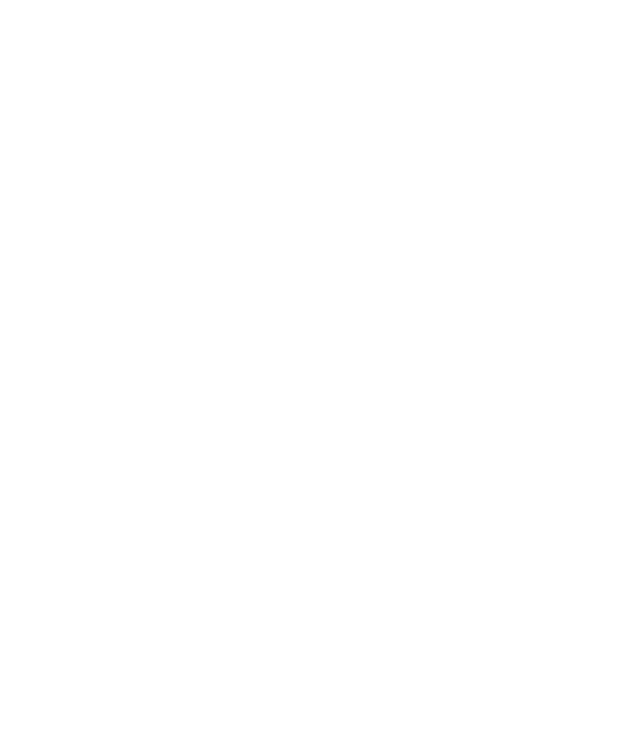
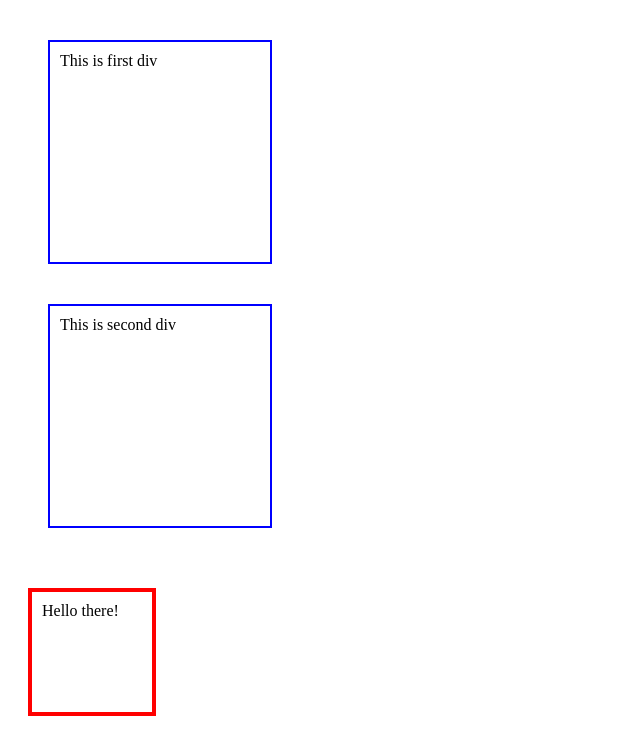
Before and after one commit to Ananya1830/Learning-CSS, a plain HTML site: page displayProperty0.2/index.html in a window 1280 px wide. Shown: the whole page, without its empty margins (0-640 px from the left). Drawn offline with Linux system fonts and the light colour scheme.

Commit message:
understood display properties.

```diff
--- a/displayProperty0.2/index.html
+++ b/displayProperty0.2/index.html
@@ -4,8 +4,44 @@
     <meta charset="UTF-8">
     <meta name="viewport" content="width=device-width, initial-scale=1.0">
     <title>Document</title>
+
+    <style>
+       div {
+        border: 2px solid blue;
+        width: 200px;
+        height: 200px;
+        margin: 40px;
+        padding: 10px;
+       }
+    /* Inline */
+       span {
+        border: 4px solid red;
+        height: 100px;
+        width: 100px; /* height, width, margin horizontal mai add hota hai vertical mai add nhi hota hai */
+        margin: 20px;
+        padding:10px;
+        /* display: block; se inline block ke tarah kamm krta hai aur margin both side mai aa jata hai */
+        display: inline-block;
+       }
+
+
+
+    </style>
 </head>
 <body>
+    <div>This is first div</div>
+    <div>This is second div</div>
+
+
+    <span>Hello there!</span>
+    <!-- <span>Hello there!</span>
+    <span>Hello there!</span>
+    <span>Hello there!</span>
+    <span>Hello there!</span>
+    <span>Hello there!</span> -->
+
+
+
 
 </body>
 </html>
```
